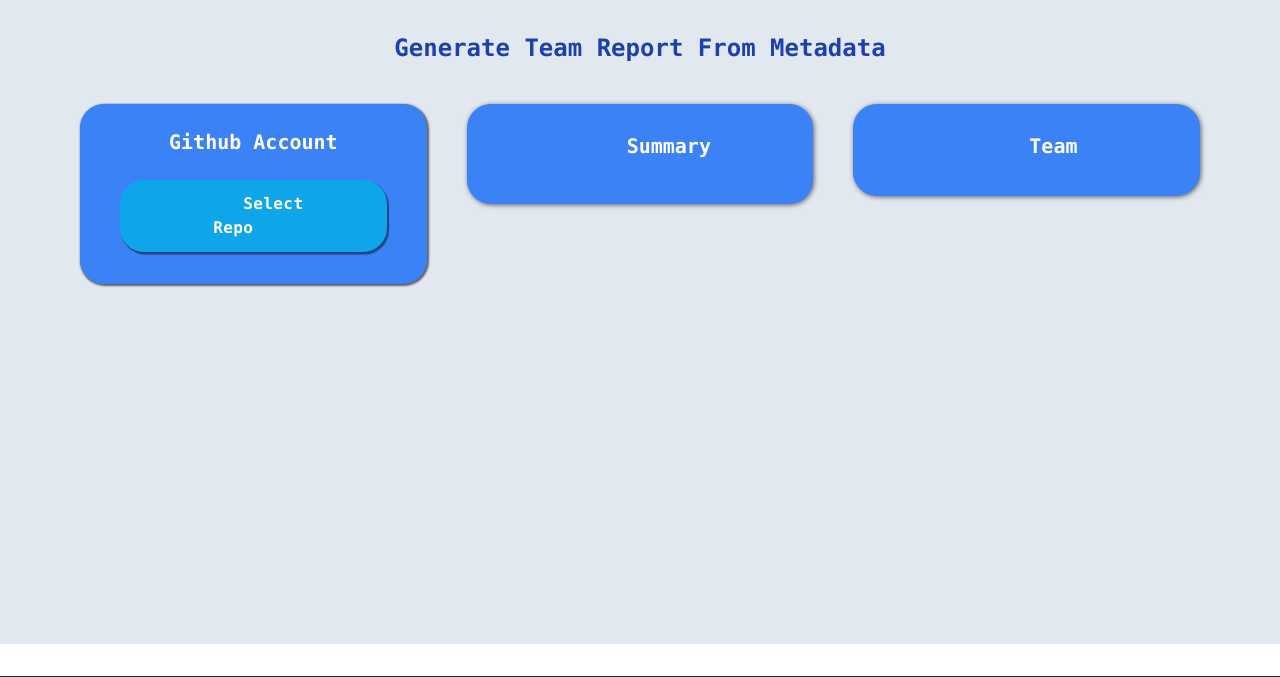
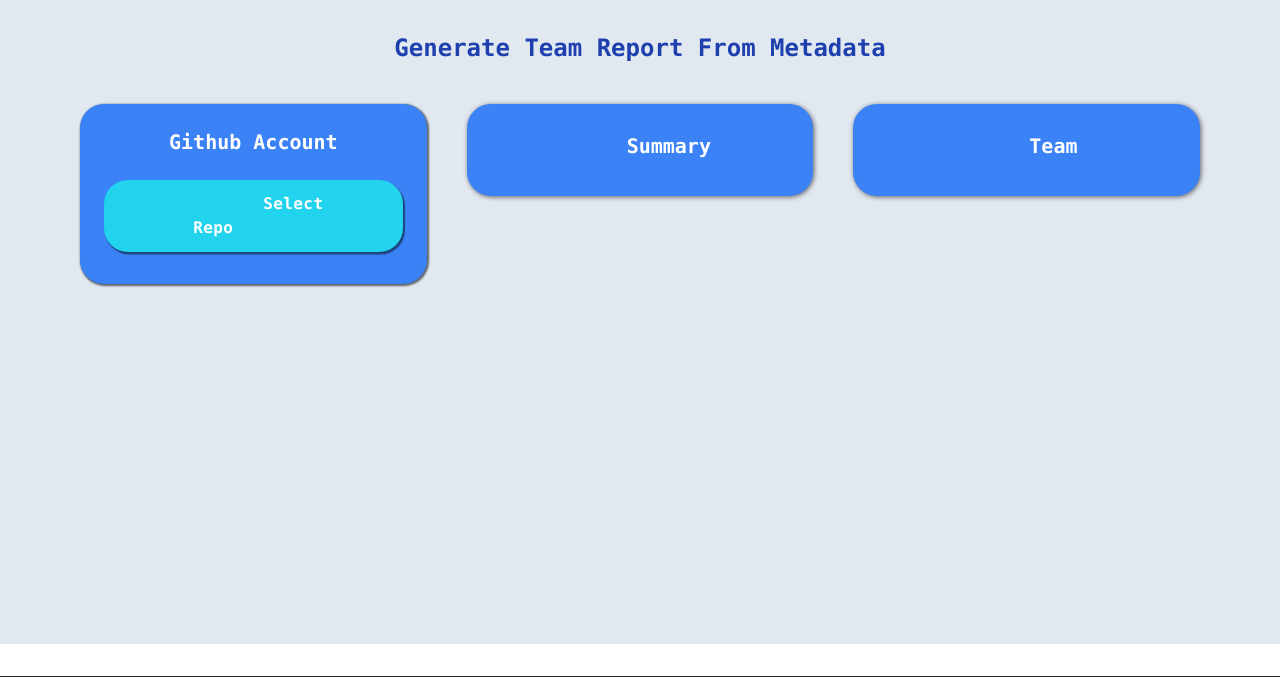
Before and after one commit to chriswebb09/DirectReport, a Flask app: page /dashboard/reports/new in a window 1280 px wide. Shown: the part 72-749 px from the top of the page. Run offline with Flask 3, Linux system fonts and the light colour scheme; the visitor is signed in with stand-in values (Sample User, id 1); parts of the project's set-up code (start-up, migrations or seed data) failed here and were passed over; some libraries are stand-ins or nearby versions.

Commit message:
update code base

```diff
--- a/DirectReport/browserview/static/js/index.js
+++ b/DirectReport/browserview/static/js/index.js
@@ -41,7 +41,7 @@ class Home extends React.Component {
                             "a",
                             {
                                 className: "my-14 px-10 py-5 text-md font-bold tracking-wide text-center text-indigo-500  bg-white rounded-full hover:bg-blue-800 hover:text-white shadow-[1.0px_1.0px_5.0px_0.0px_rgba(0,0,0,0.58)] uppercase",
-                                href: "/account"
+                                href: "/dashboard/home"
                             },
                             "Get Started"
                         )
--- a/DirectReport/browserview/static/js/teamreport/teamreport.js
+++ b/DirectReport/browserview/static/js/teamreport/teamreport.js
@@ -139,16 +139,14 @@ class TeamReport extends React.Component {
                 {repoPopoverUI()}
                 <div id="topRow" className="grid grid-cols-3 gap-10 rounded-3xl mx-20 mt-6">
                     <div className="lg:col-span-1 sm:col-span-3 justify-center" id="edit_summary_div">
-                        <div className="py-1 bg-blue-500 rounded-3xl px-10 shadow-[1.0px_1.0px_2.0px_1.0px_rgba(0,0,0,0.58)]">
+                        <div className="py-1 bg-blue-500 rounded-3xl px-6 shadow-[1.0px_1.0px_2.0px_1.0px_rgba(0,0,0,0.58)]">
                             {this.props.repos.length > 0 && (
-                                <h1 id="title_element"
-                                    className="self-center text-center text-white text-xl text-center font-semibold font-mono mb-1 mt-3 py-2">
+                                <h1 id="title_element" className="self-center text-center text-white text-xl text-center font-bold font-mono mb-1 mt-3 py-2">
                                     Github Repo For Report
                                 </h1>
                             )}
                             {this.props.repos.length <= 0 && (
-                                <h1 id="title_element"
-                                    className="self-center text-center text-white text-xl text-center font-semibold font-mono mb-1 mt-3 py-2">
+                                <h1 id="title_element" className="self-center text-center text-white text-xl text-center font-bold font-mono mb-1 mt-3 py-2">
                                     Github Account
                                 </h1>
                             )}
@@ -168,15 +166,15 @@ class TeamReport extends React.Component {
                             <div className="self-center mb-4 mt-2">
                                 <div className="mx-0 min-w-full flex flex-col items-center">
                                     {this.props.repos.length > 0 && (
-                                        <button className="bg-sky-500 hover:bg-slate-100 self-center text-white font-mono tracking-wide shadow-[1.5px_2px_1.0px_0.5px_rgba(0,0,0,0.48)] hover:white hover:text-blue-500 hover:border-gray-200 text-md font-semibold py-3 px-10 rounded-3xl mt-2 mb-3"
+                                        <button className="bg-cyan-400 hover:bg-slate-100 self-center text-white font-mono tracking-wide shadow-[1.5px_2px_1.0px_0.5px_rgba(0,0,0,0.48)] hover:white hover:text-blue-500 hover:border-gray-200 text-md font-bold py-3 px-10 rounded-3xl mt-2 mb-3"
                                                 onClick={(e) => this.openRepoPopover(this.props.repos, this.state)}
                                                 type="button">
                                             <span className="px-10 py-2 tracking-wide">Select Repo</span>
                                         </button>
                                     )}
                                     {this.props.repos.length <= 0 && (
-                                        <button className="bg-sky-500 hover:bg-slate-100 self-center text-white font-mono tracking-wide shadow-[1.5px_2px_1.0px_0.5px_rgba(0,0,0,0.48)] hover:white hover:text-blue-500 hover:border-gray-200 text-md font-semibold py-3 px-10 rounded-3xl mt-2 mb-3" type="button">
-                                            <a className="px-10 py-2 tracking-wide" href='/authorize/github'>Select Repo</a>
+                                        <button className="bg-cyan-400 hover:bg-slate-100 self-center text-white font-mono tracking-wide shadow-[1.5px_2px_1.0px_0.5px_rgba(0,0,0,0.48)] hover:white hover:text-blue-500 hover:border-gray-200 text-md font-bold py-3 px-5 rounded-3xl mt-2 mb-3" type="button">
+                                            <a className="px-20 py-2 tracking-wide" href='/authorize/github'>Select Repo</a>
                                         </button>
                                     )}
                                 </div>
@@ -185,8 +183,8 @@ class TeamReport extends React.Component {
                     </div>
                     <div id="show_summmary_div" className="lg:col-span-1 sm:col-span-3 justify-center">
                         <div className="pb-6 pt-2 bg-blue-500 rounded-3xl px-30 shadow-[1.0px_1.0px_5.0px_0.0px_rgba(0,0,0,0.58)]">
-                            <h1 className="self-center text-center text-xl text-white text-center font-semibold font-mono mb-1 mt-3 py-2 mt-2 mx-20 px-20">Summary</h1>
-                            <div id="summary" className="px-4 mx-0 mb-3 mt-2">
+                            <h1 className="self-center text-center text-xl text-white text-center font-bold font-mono mb-1 mt-3 py-2 mt-2 mx-20 px-20">Summary</h1>
+                            <div id="summary" className="px-4 mx-0 mb-1 mt-1">
                                 {this.props.repos.length > 0 && (
                                     <div id="summary-container"
                                          className="ml-3 mr-3 bg-slate-100 shadow-[1.0px_1.0px_6.0px_0.0px_rgba(0,0,0,0.58)] overflow-y-scroll h-100 rounded-3xl tracking-wide text-gray-500 md:text-gl dark:text-gray-400 mt-3 px-3">
@@ -201,11 +199,10 @@ class TeamReport extends React.Component {
                     <div id="team_member_to_select" className="lg:col-span-1 sm:col-span-3 justify-center">
                         <div
                             className="pb-6 pt-2 bg-blue-500 rounded-3xl px-4 mb-2 shadow-[1.0px_1.0px_5.0px_0.0px_rgba(0,0,0,0.58)]">
-                            <h1 className="self-center text-center text-xl text-white text-center font-semibold font-mono mb-1 mt-3 py-2 mx-20 px-20">Team</h1>
+                            <h1 className="self-center text-center text-xl text-white text-center font-bold font-mono mb-1 mt-3 py-2 mx-20 px-20">Team</h1>
                             {PopoverUI(closePopover)}
                             {this.props.repos.length > 0 && (
-                                <div
-                                    className="content-center py-2 h-90 rounded-3xl mb-4 bg-slate-100 shadow-[1.0px_1.0px_6.0px_0.0px_rgba(0,0,0,0.58)] mx-1 mt-3 px-3">
+                                <div className="content-center py-2 h-90 rounded-3xl mb-1 bg-slate-100 shadow-[1.0px_1.0px_6.0px_0.0px_rgba(0,0,0,0.58)] mx-1 mt-3 px-3">
                                     {ShowTeamList(this.state.teamData)}
                                 </div>
 
--- a/DirectReport/browserview/static/js/teamreport/teamreportcomponents.js
+++ b/DirectReport/browserview/static/js/teamreport/teamreportcomponents.js
@@ -38,7 +38,7 @@ const ShowHighlights = (report) => {
 
 const ShowTeamList = (team) => {
     return (
-        <div class="items-center my-1 pt-3 pb-3 select-none">
+        <div class="items-center pt-1 select-none">
             {team !== undefined ?
                 team.map(team_member =>
                      <button class="bg-blue-600 py-1 px-2 pb-1 pt-1 mr-0.5 my-0.5 no-underline rounded-full text-white font-sans border-2 border-gray text-xs btn-primary hover:text-white hover:bg-indigo-700 focus:outline-none active:shadow-none">
--- a/DirectReport/browserview/templates/account.html
+++ b/DirectReport/browserview/templates/account.html
@@ -14,7 +14,7 @@
 
 {% block content %}
      <main>
-        <div id="root" class='md:max-lg:flex content-start bg-slate-200 pb-[80px]'></div>
+        <div id="root" class='md:max-lg:flex content-start bg-slate-200 pb-[60px]'></div>
          <script type="text/babel" src="{{url_for('static', filename='js/account/account.js')}}"></script>
          <script type="text/babel" src="{{url_for('static', filename='js/account/accountcomponents.js')}}"></script>
          <script type="text/babel" src="{{url_for('static', filename='js/chart_helper.js')}}"></script>
```
Also changed, not shown: DirectReport/browserview/static/js/account/account.js (+2 -8 lines), DirectReport/browserview/static/js/account/accountcomponents.js (+51 -30 lines).
